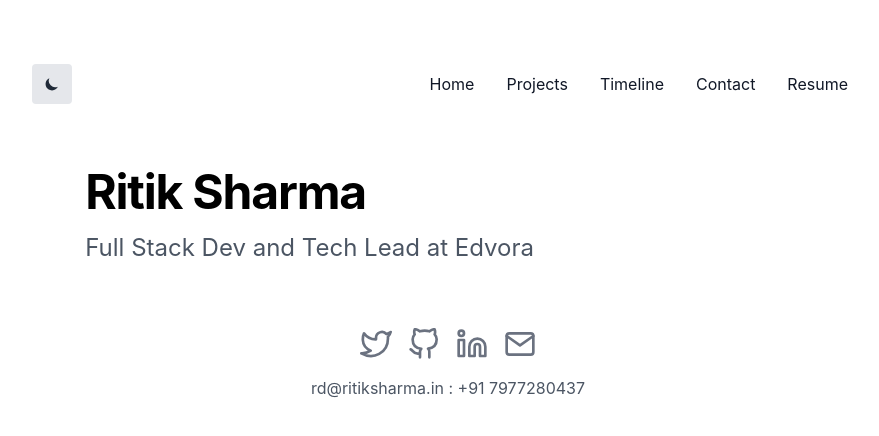
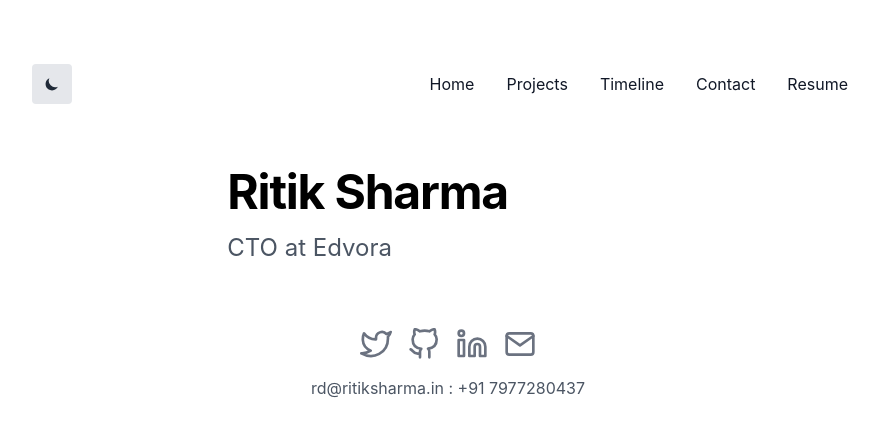
Before and after one commit to Ritik-Sharma38/ritiksharma, a Next.js app: page /about in a window 1280 px wide. Shown: the top 436 px of the page, without its empty margins (192-1071 px from the left). Built offline with nearby package versions, Linux system fonts and the light colour scheme; what @tailwindcss/typography would draw is missing.

Commit message:
Update about.js

```diff
--- a/pages/about.js
+++ b/pages/about.js
@@ -17,7 +17,7 @@ export default function About() {
 			<div className="flex flex-col justify-center items-start max-w-1xl mx-auto mb-16">
 				<h2 className="font-bold text-2xl md:text-5xl tracking-tight mb-4 dark:text-white">Ritik Sharma</h2>
 				<p className="text-2xl text-gray-600 dark:text-gray-400">
-					Full Stack Dev and Tech Lead at Edvora &nbsp;&nbsp;&nbsp;&nbsp;&nbsp;&nbsp;&nbsp;&nbsp;&nbsp;&nbsp;&nbsp;&nbsp;&nbsp;&nbsp;&nbsp;&nbsp;&nbsp;&nbsp;&nbsp;&nbsp;&nbsp;&nbsp;&nbsp;&nbsp;&nbsp;&nbsp;&nbsp;&nbsp;&nbsp;&nbsp;&nbsp;&nbsp;&nbsp;&nbsp;&nbsp;&nbsp;&nbsp;&nbsp;&nbsp;&nbsp;
+					CTO at Edvora &nbsp;&nbsp;&nbsp;&nbsp;&nbsp;&nbsp;&nbsp;&nbsp;&nbsp;&nbsp;&nbsp;&nbsp;&nbsp;&nbsp;&nbsp;&nbsp;&nbsp;&nbsp;&nbsp;&nbsp;&nbsp;&nbsp;&nbsp;&nbsp;&nbsp;&nbsp;&nbsp;&nbsp;&nbsp;&nbsp;&nbsp;&nbsp;&nbsp;&nbsp;&nbsp;&nbsp;&nbsp;&nbsp;&nbsp;&nbsp;
 					{/* , experienced in React.js, Next.js, React-native, Flutter, Google */}
 				</p>
 			</div>
```
